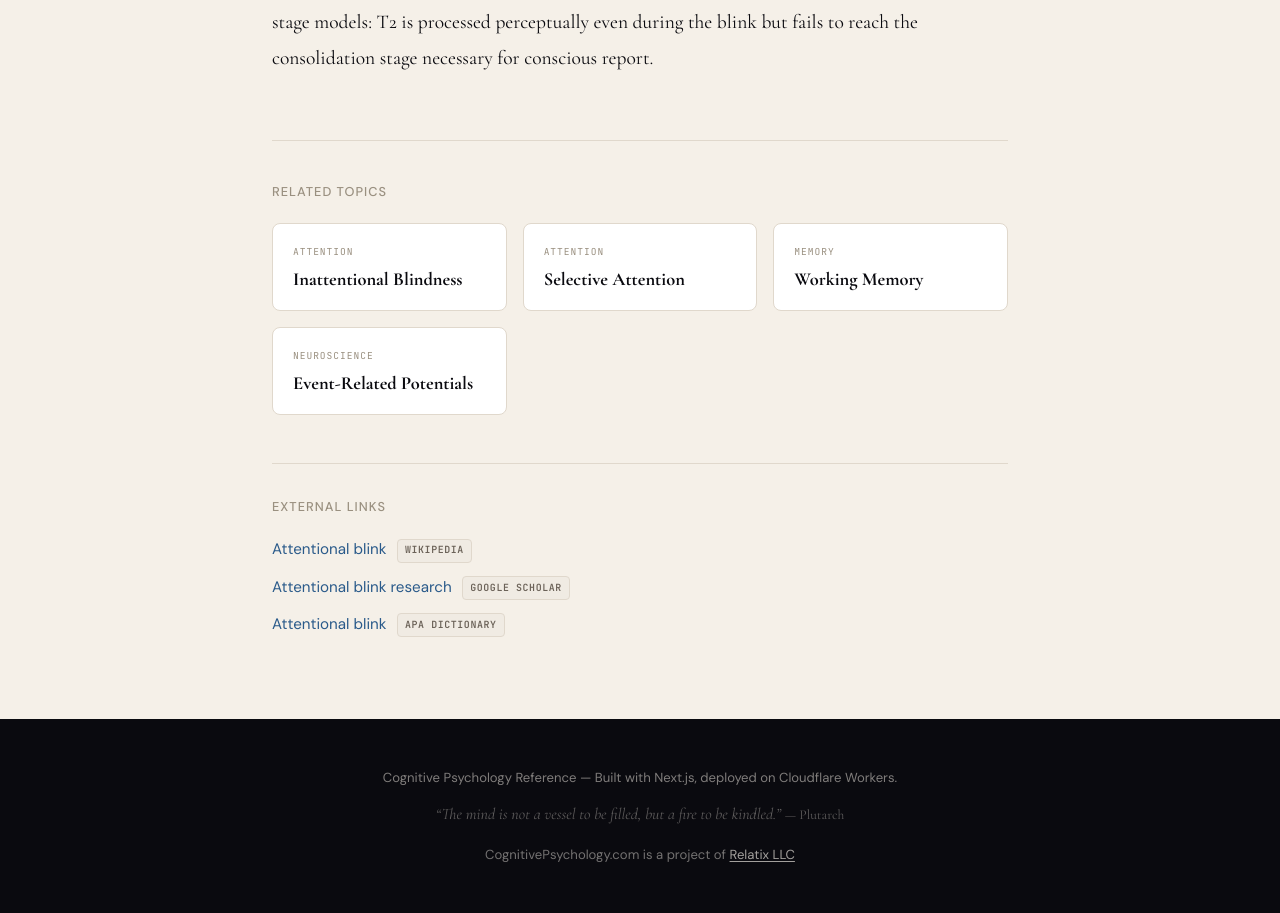
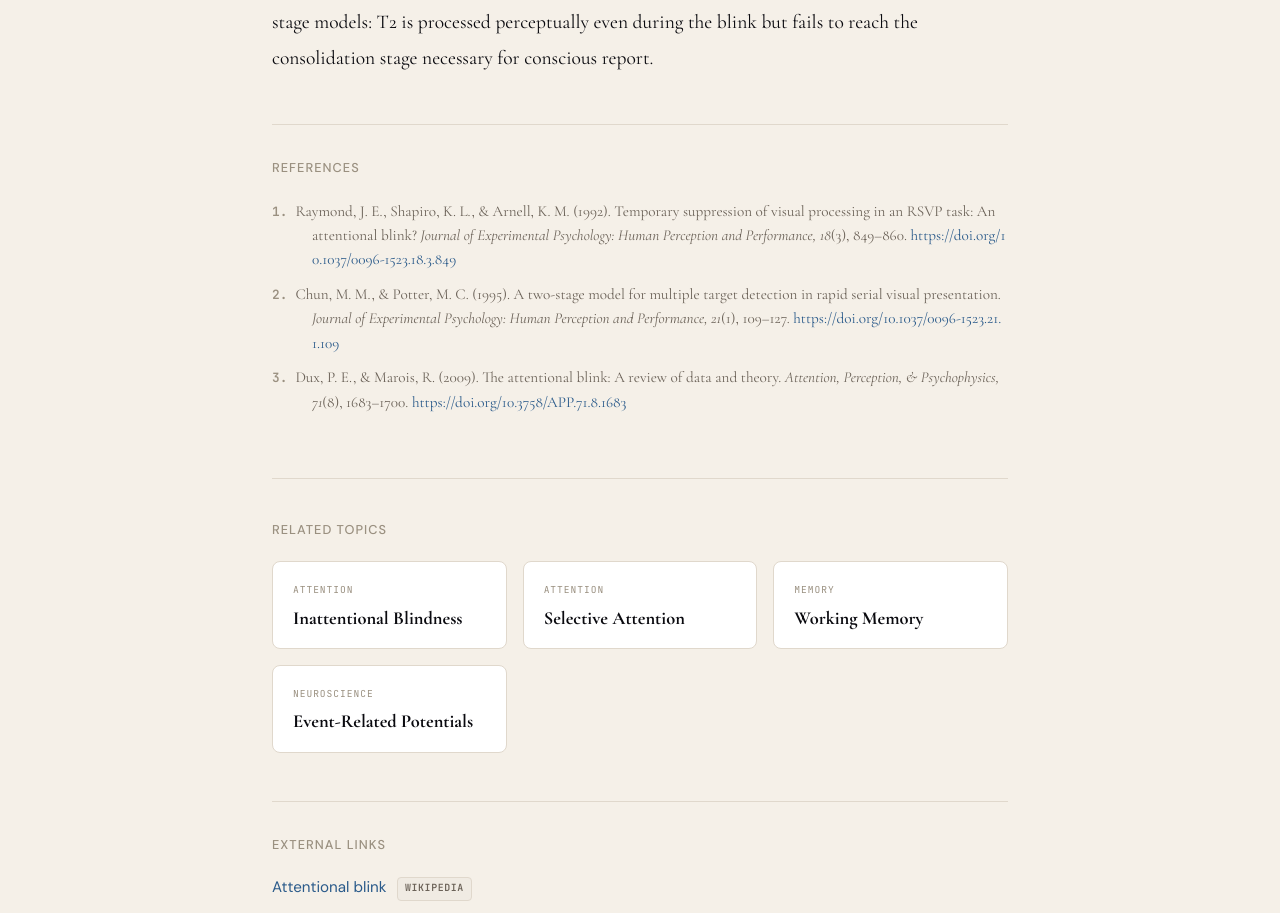
Before and after one commit to relatixllc/cognitive-psychology, a Next.js app: page /Attentional_Blink in a window 1280 px wide. Shown: the part 2647-3560 px from the top of the page. Built offline with nearby package versions, Linux system fonts and the light colour scheme.

Commit message:
Add references section to article pages
Co-Authored-By: Claude Opus 4.6 <noreply@anthropic.com>

```diff
--- a/src/app/[slug]/page.tsx
+++ b/src/app/[slug]/page.tsx
@@ -110,6 +110,17 @@ export default async function TopicPage({ params }: Props) {
           <KeyFiguresCalc slug={slug} />
         </div>
 
+        {hasContent && topic.references && topic.references.length > 0 && (
+          <div className="article-references">
+            <h3>References</h3>
+            <ol className="references-list">
+              {topic.references.map((ref, i) => (
+                <li key={i} dangerouslySetInnerHTML={{ __html: ref }} />
+              ))}
+            </ol>
+          </div>
+        )}
+
         {hasContent && topic.related && topic.related.length > 0 && (
           <div className="article-related">
             <h3>Related Topics</h3>
--- a/src/app/globals.css
+++ b/src/app/globals.css
@@ -246,6 +246,15 @@ body { font-family: var(--sans); background: var(--paper); color: var(--ink); li
 .bayes-calc-dl-row.accent dd { color: var(--accent); font-size: 1rem; }
 .bayes-calc-highlight { border-color: var(--accent); border-width: 2px; background: rgba(196,59,45,.02); }
 
+/* ── References ── */
+.article-references { margin-top: 3rem; padding-top: 2rem; border-top: 1px solid var(--gray-200); }
+.article-references h3 { font-family: var(--sans); font-size: .8rem; font-weight: 700; text-transform: uppercase; letter-spacing: .08em; color: var(--gray-400); margin-bottom: 1.25rem; }
+.references-list { list-style: none; counter-reset: ref; display: flex; flex-direction: column; gap: .65rem; padding: 0; }
+.references-list li { font-family: var(--serif); font-size: .95rem; line-height: 1.6; color: var(--gray-500); padding-left: 2.5rem; text-indent: -2.5rem; }
+.references-list li::before { counter-increment: ref; content: counter(ref) "."; font-family: var(--mono); font-size: .8rem; font-weight: 600; color: var(--gray-400); margin-right: .5rem; }
+.references-list li a { color: var(--blue); text-decoration: none; border-bottom: 1px solid transparent; transition: border-color .2s, color .2s; word-break: break-all; }
+.references-list li a:hover { color: var(--accent); border-bottom-color: var(--accent); }
+
 /* ── Related Topics ── */
 .article-related { margin-top: 4rem; padding-top: 2.5rem; border-top: 1px solid var(--gray-200); }
 .article-related h3 { font-family: var(--sans); font-size: .8rem; font-weight: 700; text-transform: uppercase; letter-spacing: .08em; color: var(--gray-400); margin-bottom: 1.25rem; }
```
